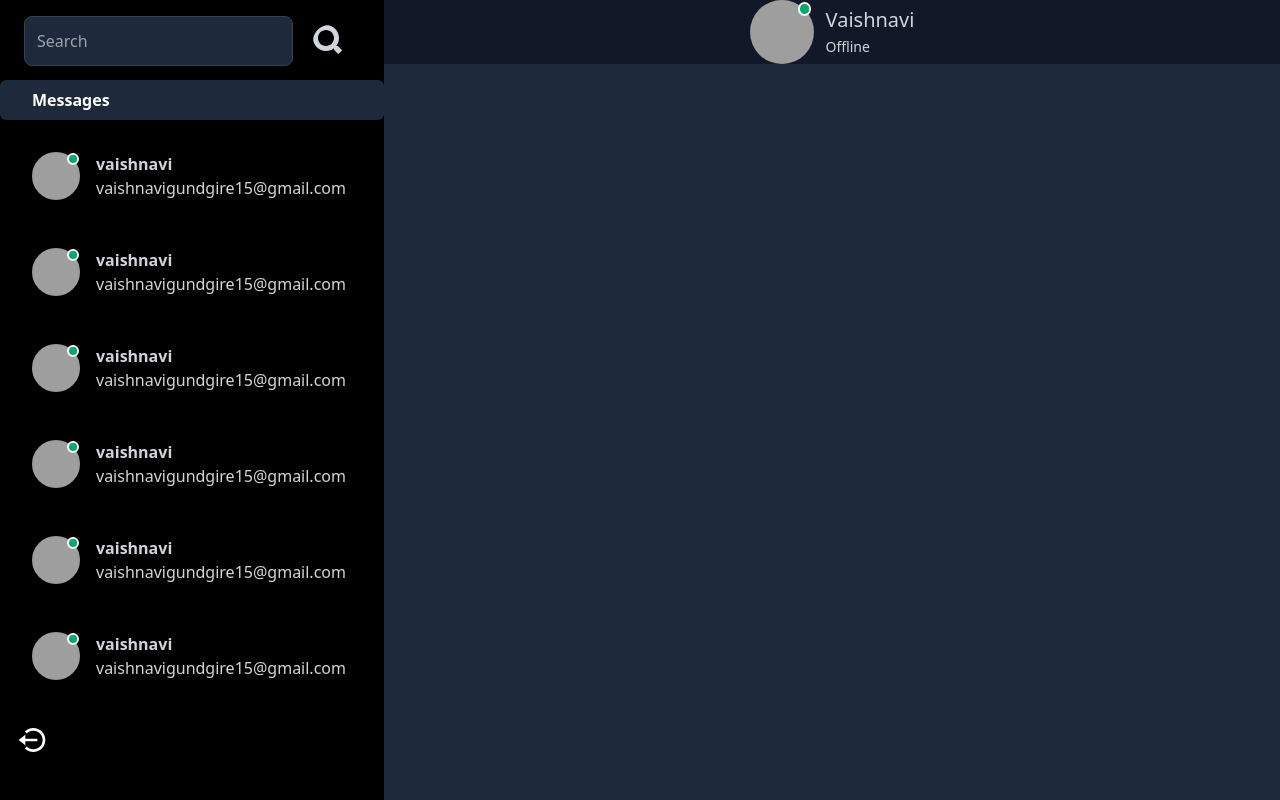
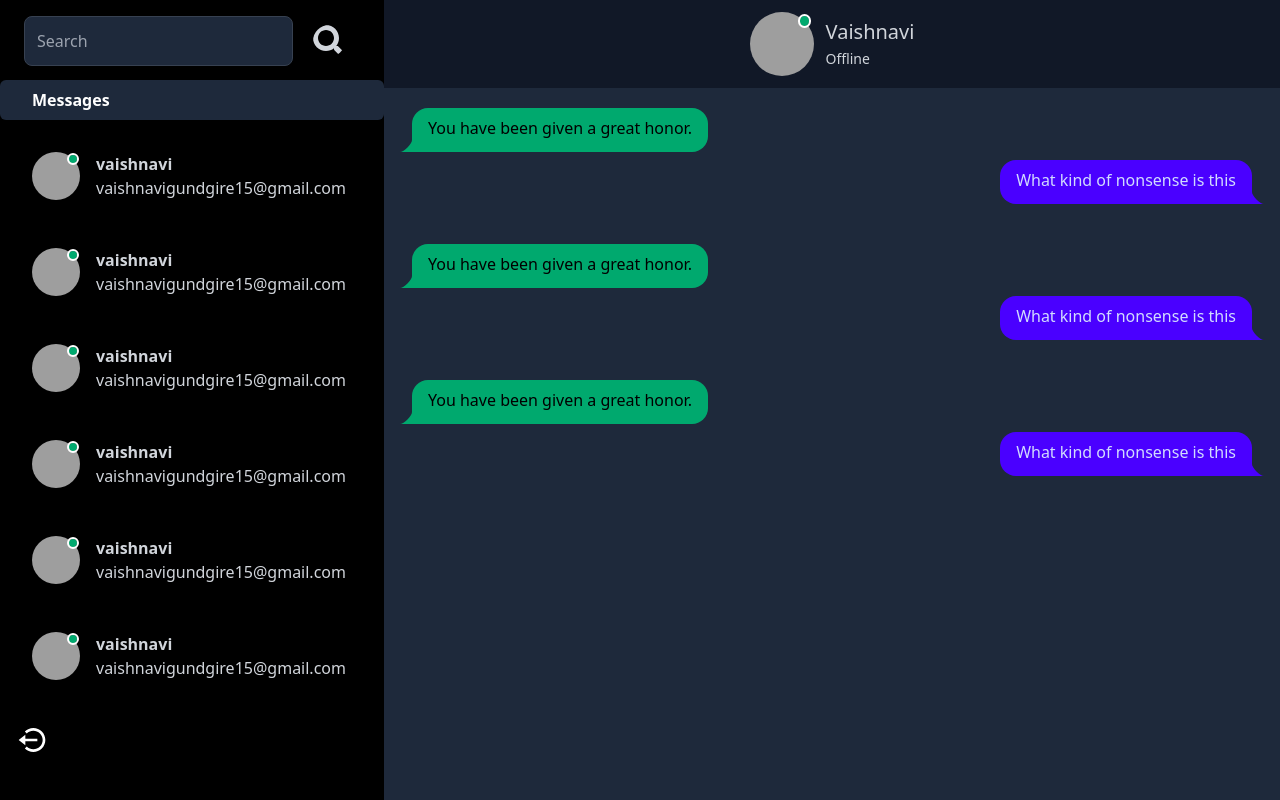
Before and after one commit to vaishu249/chat-application, a React (Vite) app in the folder Frontend/: page / in a window 1280 px wide. Built offline with nearby package versions, Linux system fonts and the light colour scheme; grey boxes are pictures that could not be loaded.

Commit message:
message section done

```diff
--- a/Frontend/src/home/leftpart/Users.jsx
+++ b/Frontend/src/home/leftpart/Users.jsx
@@ -17,6 +17,11 @@ function Users() {
                 <User />
                 <User />
                 <User />
+                <User />
+                <User />
+                <User />
+                <User />
+                <User />
             </div>
         </div>
     )
--- a/Frontend/src/home/rightpart/Chatuser.jsx
+++ b/Frontend/src/home/rightpart/Chatuser.jsx
@@ -2,7 +2,7 @@ import React from 'react'
 
 function Chatuser() {
   return (
-    <div className='flex space-x-3 items-center justify-center bg-gray-900 hover:bg-gray-700 duration-300'>
+    <div className='flex space-x-3 py-3 items-center justify-center bg-gray-900 hover:bg-gray-700 duration-300'>
       <div className="avatar online">
         <div className="w-16 rounded-full">
           <img src="https://img.daisyui.com/images/stock/photo-1534528741775-53994a69daeb.webp" />
--- /dev/null
+++ b/Frontend/src/home/rightpart/Message.jsx
@@ -0,0 +1,16 @@
+import React from 'react'
+
+function Message() {
+    return (
+        <div className='p-4'>
+            <div className="chat chat-start">
+                <div className="chat-bubble chat-bubble-success">You have been given a great honor.</div>
+            </div>
+            <div className="chat chat-end">
+                <div className="chat-bubble chat-bubble-primary">What kind of nonsense is this</div>
+            </div>
+        </div>
+    )
+}
+
+export default Message
--- /dev/null
+++ b/Frontend/src/home/rightpart/Messages.jsx
@@ -0,0 +1,14 @@
+import React from 'react'
+import Message from './Message'
+
+function Messages() {
+    return (
+        <div className=''>
+            <Message/>
+            <Message/>
+            <Message/>
+        </div>
+    )
+}
+
+export default Messages
--- a/Frontend/src/home/rightpart/Right.jsx
+++ b/Frontend/src/home/rightpart/Right.jsx
@@ -1,10 +1,12 @@
 import React from 'react'
 import Chatuser from './Chatuser';
+import Messages from './Messages';
 
 function Right() {
   return (
     <div className='text-gray-300 w-[70%] bg-slate-800'>
       <Chatuser/>
+      <Messages/>
     </div>
   )
 }
```
